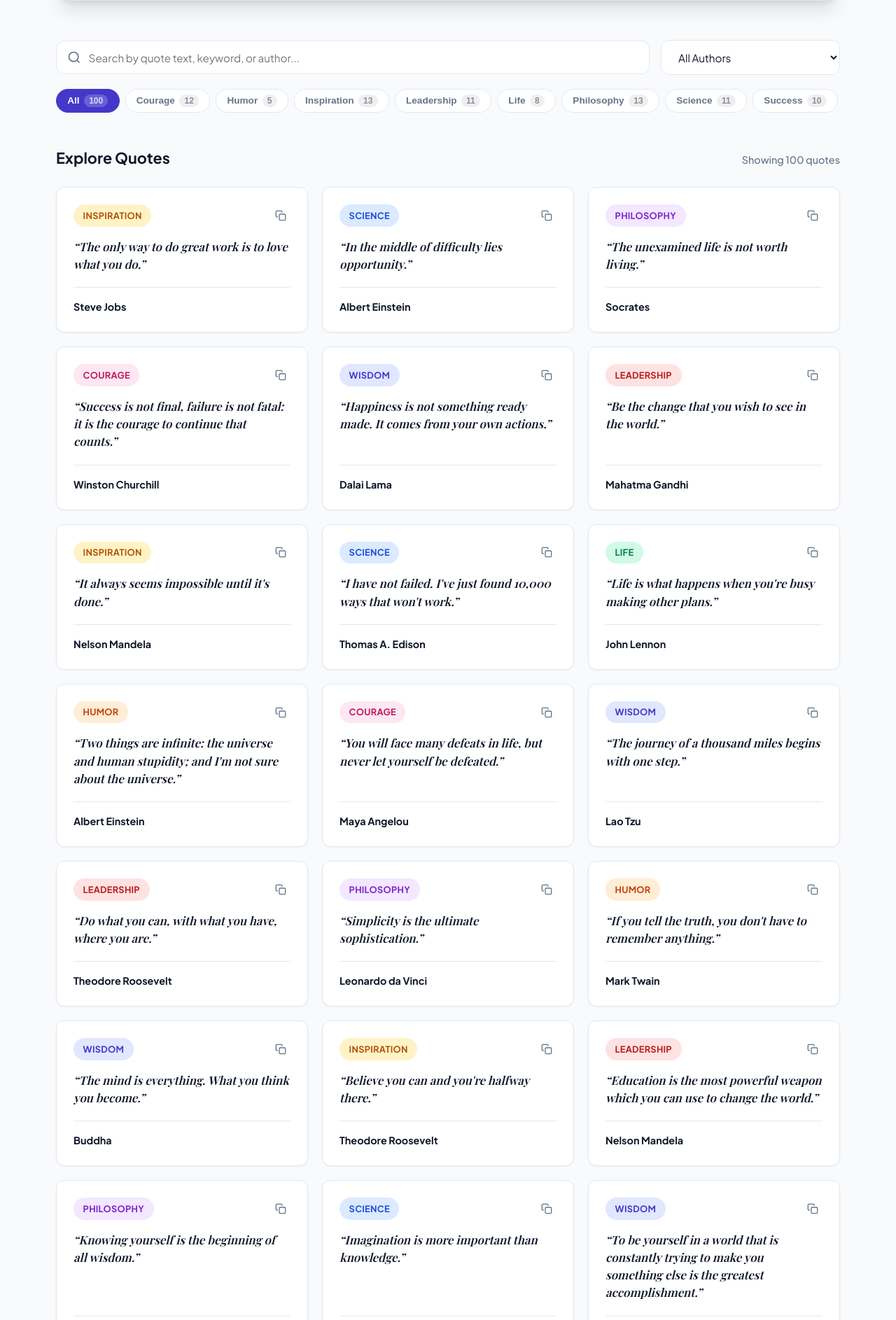
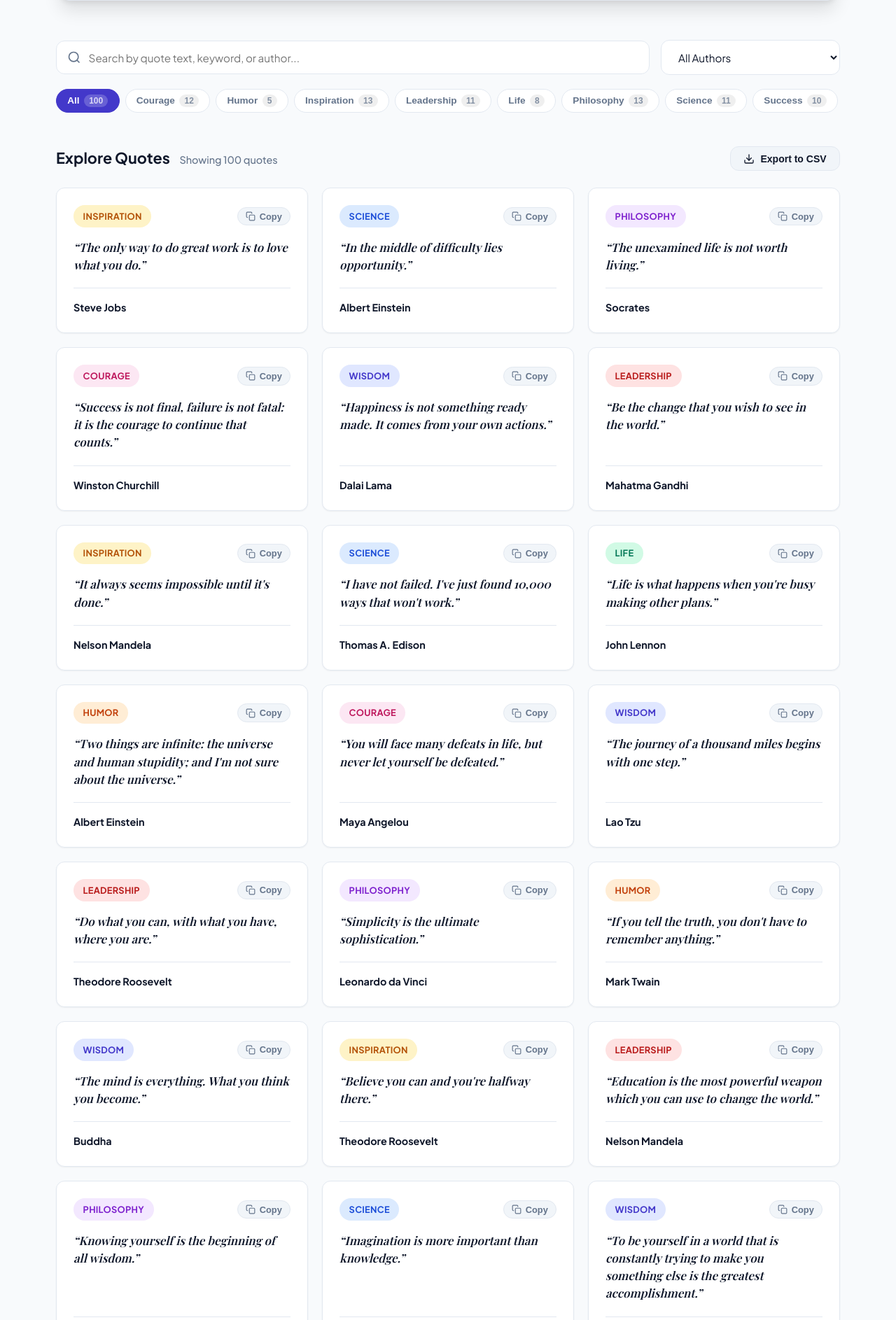
Before and after one commit to lesyquocbao1987-eng/lesyquocbao-famous-quotes, a Flask app: page / in a window 1280 px wide. Shown: the part 622-2508 px from the top of the page at 70% size. Run offline with Flask 3, Linux system fonts and the light colour scheme; some web fonts are replaced.

Commit message:
feat: add Copy to Clipboard button on each quote and Export to CSV functionality

```diff
--- a/app.py
+++ b/app.py
@@ -1,7 +1,9 @@
+import csv
+import io
 import json
 import os
 import random
-from flask import Flask, jsonify, render_template, request
+from flask import Flask, Response, jsonify, render_template, request
 
 app = Flask(__name__)
 
@@ -45,6 +47,40 @@ def get_quotes():
         "total": len(filtered),
         "quotes": filtered
     })
+
+@app.route("/api/quotes/csv", methods=["GET"])
+def export_quotes_csv():
+    """Exports filtered quotes as a downloadable CSV file."""
+    quotes = load_quotes()
+    query = request.args.get("q", "").strip().lower()
+    category = request.args.get("category", "").strip().lower()
+    author = request.args.get("author", "").strip().lower()
+
+    filtered = quotes
+
+    if category and category != "all":
+        filtered = [q for q in filtered if q.get("category", "").lower() == category]
+
+    if author and author != "all":
+        filtered = [q for q in filtered if q.get("author", "").lower() == author]
+
+    if query:
+        filtered = [
+            q for q in filtered
+            if query in q.get("quote", "").lower() or query in q.get("author", "").lower() or query in q.get("category", "").lower()
+        ]
+
+    output = io.StringIO()
+    writer = csv.writer(output, quoting=csv.QUOTE_ALL)
+    writer.writerow(["ID", "Quote", "Author", "Category"])
+    for q in filtered:
+        writer.writerow([q.get("id", ""), q.get("quote", ""), q.get("author", ""), q.get("category", "")])
+
+    return Response(
+        output.getvalue(),
+        mimetype="text/csv",
+        headers={"Content-Disposition": "attachment; filename=famous_quotes.csv"}
+    )
 
 @app.route("/api/quotes/random", methods=["GET"])
 def get_random_quote():
--- a/static/css/style.css
+++ b/static/css/style.css
@@ -470,8 +470,33 @@ kbd {
 .results-header {
   display: flex;
   justify-content: space-between;
+  align-items: center;
+  margin-bottom: 1.5rem;
+  flex-wrap: wrap;
+  gap: 1rem;
+}
+
+.results-header-left {
+  display: flex;
   align-items: baseline;
-  margin-bottom: 1.5rem;
+  gap: 0.85rem;
+  flex-wrap: wrap;
+}
+
+.export-btn {
+  padding: 0.55rem 1.15rem;
+  font-size: 0.875rem;
+  display: inline-flex;
+  align-items: center;
+  gap: 0.5rem;
+  border-radius: var(--radius-md);
+  font-weight: 600;
+  cursor: pointer;
+}
+
+.export-btn:hover {
+  border-color: var(--primary);
+  color: var(--primary);
 }
 
 .results-title {
@@ -550,21 +575,30 @@ kbd {
 }
 
 .card-copy-btn {
-  background: none;
-  border: none;
+  background: var(--bg-card-subtle);
+  border: 1px solid var(--border-color);
   color: var(--text-muted);
   cursor: pointer;
-  padding: 0.35rem;
-  border-radius: var(--radius-sm);
-  display: flex;
+  padding: 0.3rem 0.7rem;
+  border-radius: var(--radius-full);
+  display: inline-flex;
   align-items: center;
-  justify-content: center;
+  gap: 0.35rem;
+  font-size: 0.8rem;
+  font-weight: 600;
   transition: var(--transition);
 }
 
 .card-copy-btn:hover {
   color: var(--primary);
+  border-color: var(--border-hover);
   background: var(--primary-light);
+}
+
+.card-copy-btn.copied, .icon-btn.copied {
+  color: #059669 !important;
+  border-color: #a7f3d0 !important;
+  background: #ecfdf5 !important;
 }
 
 /* Empty State */
--- a/static/js/app.js
+++ b/static/js/app.js
@@ -5,7 +5,8 @@ document.addEventListener("DOMContentLoaded", () => {
     searchQuery: "",
     selectedCategory: "all",
     selectedAuthor: "all",
-    debounceTimer: null
+    debounceTimer: null,
+    currentQuotes: []
   };
 
   // DOM Elements
@@ -25,6 +26,7 @@ document.addEventListener("DOMContentLoaded", () => {
 
   const quotesGrid = document.getElementById("quotesGrid");
   const resultsCount = document.getElementById("resultsCount");
+  const exportCsvBtn = document.getElementById("exportCsvBtn");
   const emptyState = document.getElementById("emptyState");
   const resetFiltersBtn = document.getElementById("resetFiltersBtn");
   const toast = document.getElementById("toast");
@@ -41,7 +43,7 @@ document.addEventListener("DOMContentLoaded", () => {
   }
 
   // Copy to Clipboard
-  async function copyQuote(quoteText, quoteAuthor) {
+  async function copyQuote(quoteText, quoteAuthor, clickedBtn = null) {
     const formatted = `"${quoteText}" — ${quoteAuthor}`;
     try {
       if (navigator.clipboard && window.isSecureContext) {
@@ -57,6 +59,17 @@ document.addEventListener("DOMContentLoaded", () => {
         document.body.removeChild(textarea);
       }
       showToast("Quote copied to clipboard!");
+
+      if (clickedBtn) {
+        clickedBtn.classList.add("copied");
+        const label = clickedBtn.querySelector(".copy-btn-label, .btn-text");
+        const prevText = label ? label.textContent : "";
+        if (label) label.textContent = "Copied!";
+        setTimeout(() => {
+          clickedBtn.classList.remove("copied");
+          if (label) label.textContent = prevText;
+        }, 1600);
+      }
     } catch (err) {
       console.error("Clipboard copy failed:", err);
       showToast("Failed to copy quote.");
@@ -150,7 +163,13 @@ document.addEventListener("DOMContentLoaded", () => {
 
   // Render Grid
   function renderQuotesGrid(quotes) {
+    state.currentQuotes = quotes;
     resultsCount.textContent = `Showing ${quotes.length} quote${quotes.length === 1 ? "" : "s"}`;
+
+    if (exportCsvBtn) {
+      exportCsvBtn.disabled = quotes.length === 0;
+      exportCsvBtn.style.opacity = quotes.length === 0 ? "0.5" : "1";
+    }
 
     if (quotes.length === 0) {
       quotesGrid.innerHTML = "";
@@ -165,16 +184,17 @@ document.addEventListener("DOMContentLoaded", () => {
       <div class="quote-item-card" data-id="${q.id}">
         <div class="item-top">
           <span class="category-badge" data-cat="${escapeHtml(q.category)}">${escapeHtml(q.category)}</span>
-          <button class="card-copy-btn" data-quote="${escapeHtml(q.quote)}" data-author="${escapeHtml(q.author)}" title="Copy quote" aria-label="Copy quote">
-            <svg width="16" height="16" viewBox="0 0 24 24" fill="none" stroke="currentColor" stroke-width="2" stroke-linecap="round" stroke-linejoin="round">
+          <button class="card-copy-btn" data-quote="${escapeHtml(q.quote)}" data-author="${escapeHtml(q.author)}" title="Copy quote to clipboard" aria-label="Copy quote to clipboard">
+            <svg width="14" height="14" viewBox="0 0 24 24" fill="none" stroke="currentColor" stroke-width="2" stroke-linecap="round" stroke-linejoin="round">
               <rect x="9" y="9" width="13" height="13" rx="2" ry="2"></rect>
               <path d="M5 15H4a2 2 0 0 1-2-2V4a2 2 0 0 1 2-2h9a2 2 0 0 1 2 2v1"></path>
             </svg>
+            <span class="copy-btn-label">Copy</span>
           </button>
         </div>
         <blockquote class="item-quote-text">“${escapeHtml(q.quote)}”</blockquote>
         <div class="item-footer">
-          <span class="item-author" data-author="${escapeHtml(q.author)}">${escapeHtml(q.author)}</span>
+          <span class="item-author" data-author="${escapeHtml(q.author)}" title="Filter by this author">${escapeHtml(q.author)}</span>
         </div>
       </div>
     `
@@ -187,7 +207,7 @@ document.addEventListener("DOMContentLoaded", () => {
         e.stopPropagation();
         const text = btn.getAttribute("data-quote");
         const author = btn.getAttribute("data-author");
-        copyQuote(text, author);
+        copyQuote(text, author, btn);
       });
     });
 
@@ -198,6 +218,54 @@ document.addEventListener("DOMContentLoaded", () => {
         setAuthorFilter(authorName);
       });
     });
+  }
+
+  // Export Quotes to CSV
+  function exportToCsv() {
+    const quotes = state.currentQuotes || [];
+    if (quotes.length === 0) {
+      showToast("No quotes to export.");
+      return;
+    }
+
+    const csvRows = [
+      ["ID", "Quote", "Author", "Category"].map(escapeCsvField).join(",")
+    ];
+
+    quotes.forEach(q => {
+      csvRows.push([
+        escapeCsvField(q.id),
+        escapeCsvField(q.quote),
+        escapeCsvField(q.author),
+        escapeCsvField(q.category)
+      ].join(","));
+    });
+
+    const csvContent = "\uFEFF" + csvRows.join("\r\n"); // UTF-8 BOM
+    const blob = new Blob([csvContent], { type: "text/csv;charset=utf-8;" });
+    const url = URL.createObjectURL(blob);
+    const link = document.createElement("a");
+
+    let filename = "famous_quotes";
+    if (state.selectedCategory && state.selectedCategory !== "all") {
+      filename += `_${state.selectedCategory.toLowerCase()}`;
+    }
+    filename += ".csv";
+
+    link.setAttribute("href", url);
+    link.setAttribute("download", filename);
+    document.body.appendChild(link);
+    link.click();
+    document.body.removeChild(link);
+    URL.revokeObjectURL(url);
+
+    showToast(`Exported ${quotes.length} quotes to ${filename}!`);
+  }
+
+  function escapeCsvField(field) {
+    if (field === null || field === undefined) return '""';
+    const str = String(field);
+    return `"${str.replace(/"/g, '""')}"`;
   }
 
   // Escape HTML helper
@@ -278,9 +346,13 @@ document.addEventListener("DOMContentLoaded", () => {
 
   copyHeroBtn.addEventListener("click", () => {
     if (state.heroQuote) {
-      copyQuote(state.heroQuote.quote, state.heroQuote.author);
+      copyQuote(state.heroQuote.quote, state.heroQuote.author, copyHeroBtn);
     }
   });
+
+  if (exportCsvBtn) {
+    exportCsvBtn.addEventListener("click", exportToCsv);
+  }
 
   // Category pill for "All"
   categoryPillsContainer.querySelector('[data-category="all"]').addEventListener("click", () => {
--- a/templates/index.html
+++ b/templates/index.html
@@ -97,8 +97,18 @@
     <!-- Quotes Results Section -->
     <section class="results-section" aria-label="Quotes Gallery">
       <div class="results-header">
-        <h2 class="results-title" id="resultsTitle">Explore Quotes</h2>
-        <span class="results-count" id="resultsCount">Showing 100 quotes</span>
+        <div class="results-header-left">
+          <h2 class="results-title" id="resultsTitle">Explore Quotes</h2>
+          <span class="results-count" id="resultsCount">Showing 100 quotes</span>
+        </div>
+        <button id="exportCsvBtn" class="btn btn-secondary export-btn" title="Export current quotes to CSV" aria-label="Export to CSV">
+          <svg width="16" height="16" viewBox="0 0 24 24" fill="none" stroke="currentColor" stroke-width="2" stroke-linecap="round" stroke-linejoin="round">
+            <path d="M21 15v4a2 2 0 0 1-2 2H5a2 2 0 0 1-2-2v-4"></path>
+            <polyline points="7 10 12 15 17 10"></polyline>
+            <line x1="12" y1="15" x2="12" y2="3"></line>
+          </svg>
+          <span>Export to CSV</span>
+        </button>
       </div>
 
       <div class="quotes-grid" id="quotesGrid">
```
Also changed, not shown: tests/test_app.py (+22 -0 lines), README.md.
